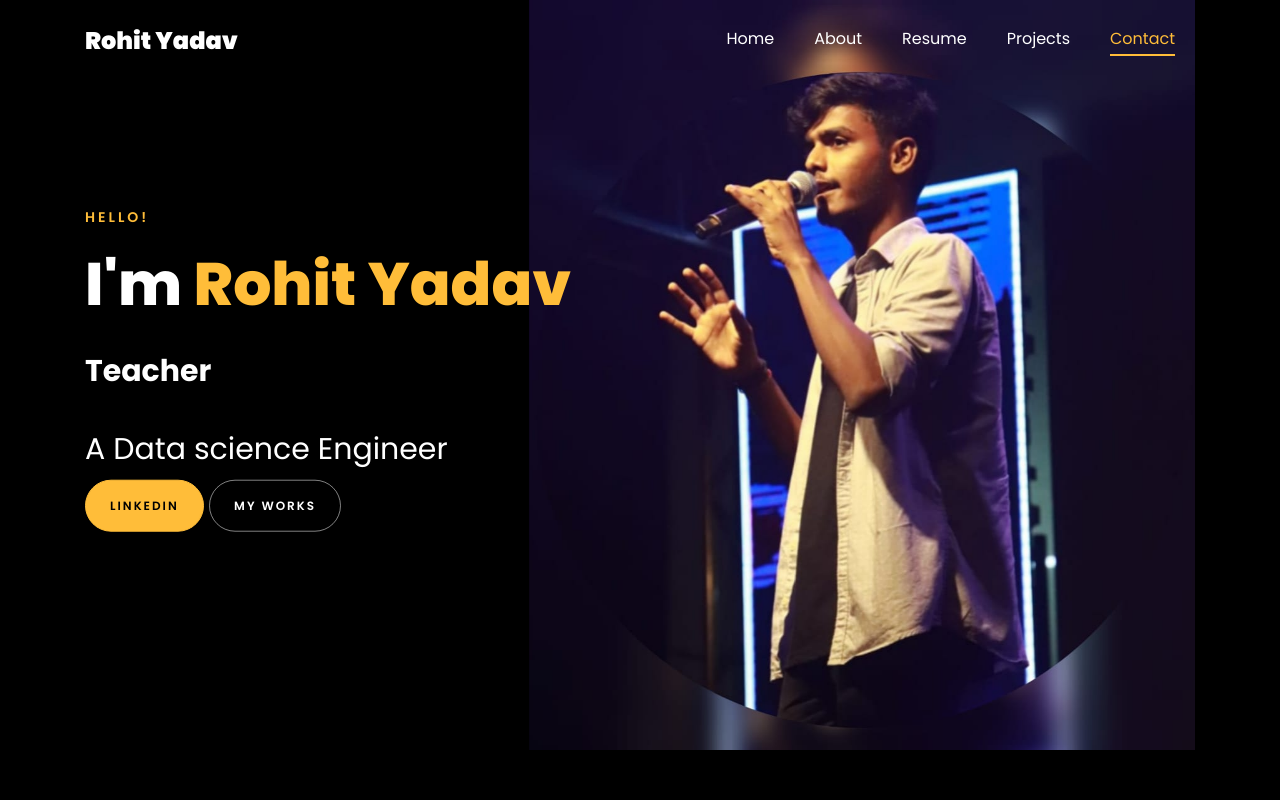
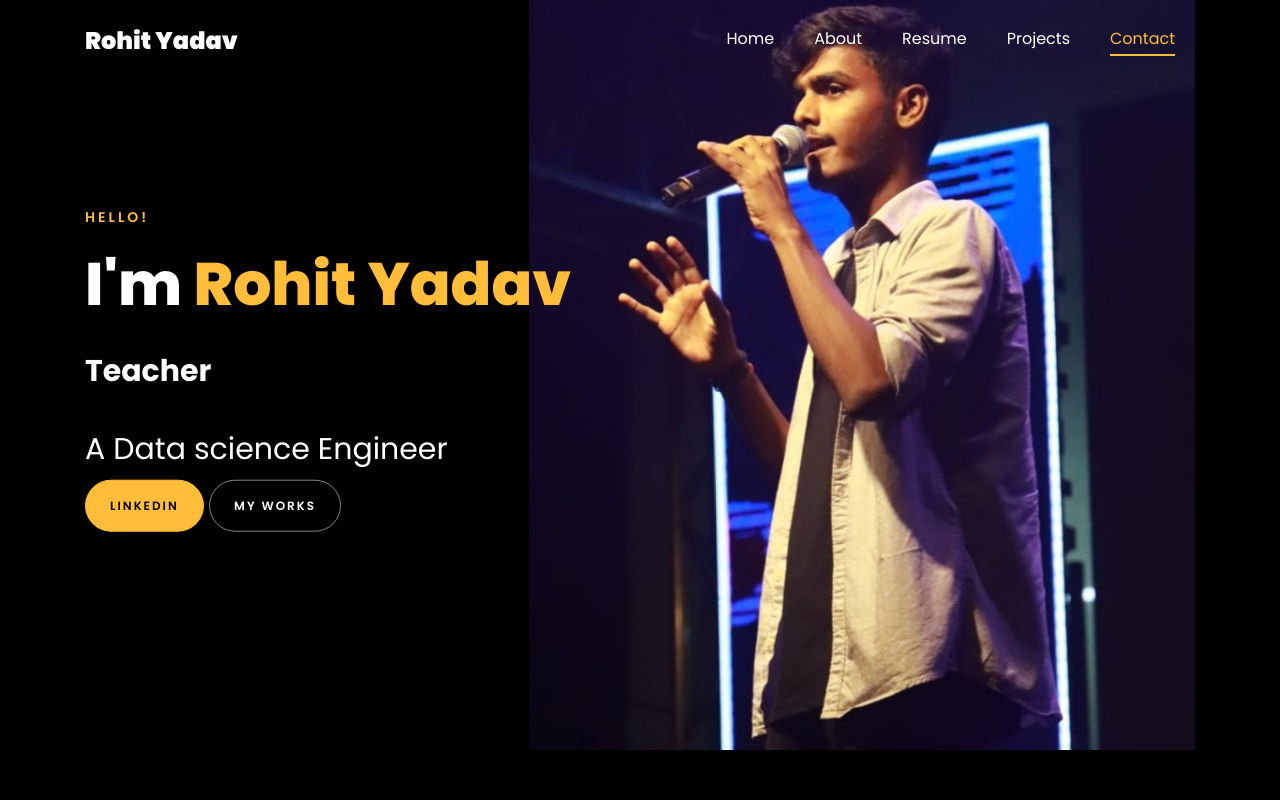
Before and after one commit to yadavrohit28/rohit.github.io, a plain HTML site: page index.html in a window 1280 px wide. Shown: the top 800 px of the page. Drawn offline with Linux system fonts and the light colour scheme; a web font is replaced by a local one.

Commit message:
index.html

```diff
--- a/index.html
+++ b/index.html
@@ -141,7 +141,7 @@
 	      	<div class="overlay"></div>
 	         <div class="container">
 	          <div class="row d-md-flex no-gutters slider-text align-items-end justify-content-end" data-scrollax-parent="true">
-	          	<div class="one-third js-fullheight order-md-last img" style="background-image:url('images/rohit5.jpeg');">
+	          	<div class="one-third js-fullheight order-md-last img" style="background-image:url('images/bg_1.png');">
 	          	 <div class="overlay"></div>
 	          	</div>
 		          <div class="one-forth d-flex  align-items-center ftco-animate" data-scrollax=" properties: { translateY: '70%' }">
```
